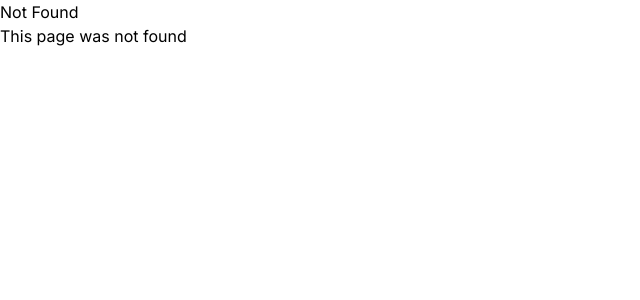
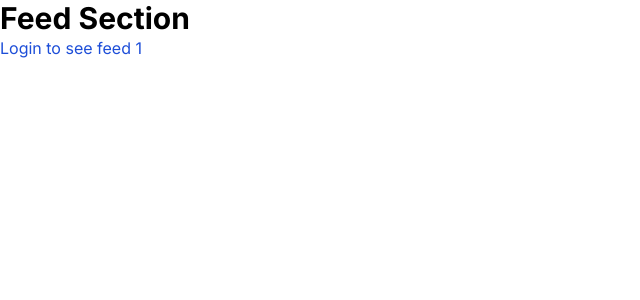
Before and after one commit to manuelbento19/next-advanced, a Next.js app: page /feed in a window 1280 px wide. Before the commit this address had no page. Shown: the top 300 px of the page, without its empty margins (0-640 px from the left). Built offline with nearby package versions, Linux system fonts and the light colour scheme.

Commit message:
feat: Intercepting routes

```diff
--- /dev/null
+++ b/src/app/feed/(.)login/page.tsx
@@ -0,0 +1,8 @@
+
+export default function Page(){
+    return(
+        <main>
+            <h1 className="font-bold text-3xl">(.) I am the Intercepted page</h1>
+        </main>
+    )
+}
--- /dev/null
+++ b/src/app/feed/login/page.tsx
@@ -0,0 +1,8 @@
+
+export default function Page(){
+    return(
+        <main>
+            <h1 className="font-bold text-3xl">I am the original page</h1>
+        </main>
+    )
+}
--- /dev/null
+++ b/src/app/feed/page.tsx
@@ -0,0 +1,12 @@
+import Link from "next/link";
+
+export default function Page(){
+    return(
+        <main>
+            <h1 className="font-bold text-3xl">Feed Section</h1>
+            <section>
+                <Link href={"/feed/login"} className="text-blue-700">Login to see feed 1</Link>
+            </section>
+        </main>
+    )
+}
```
